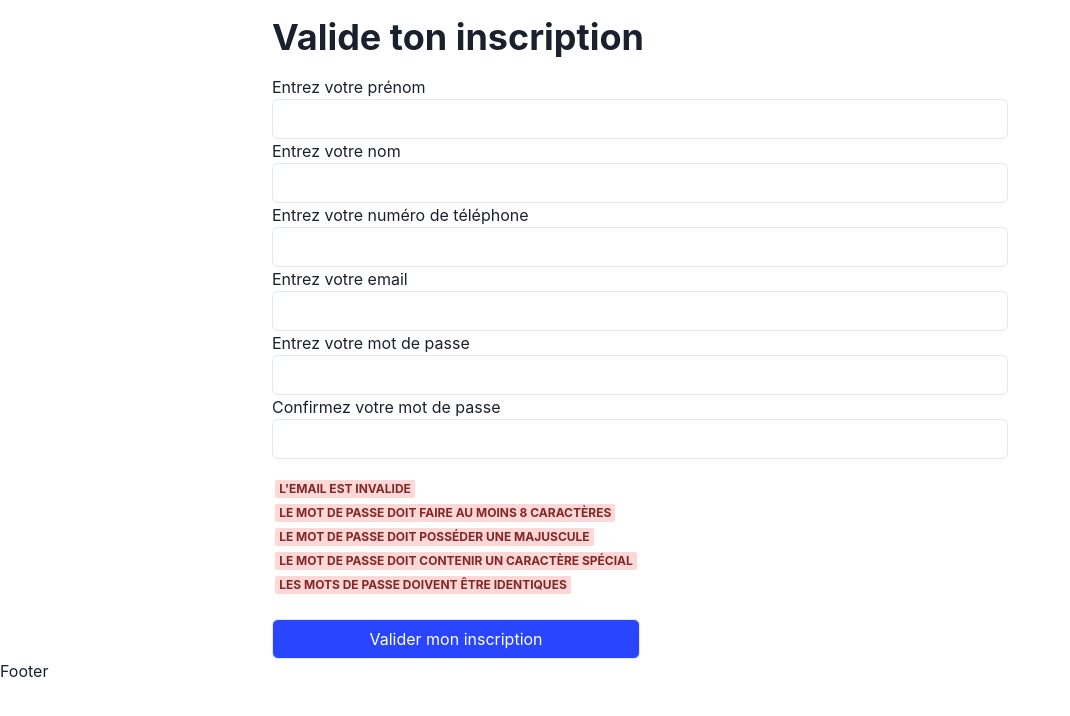
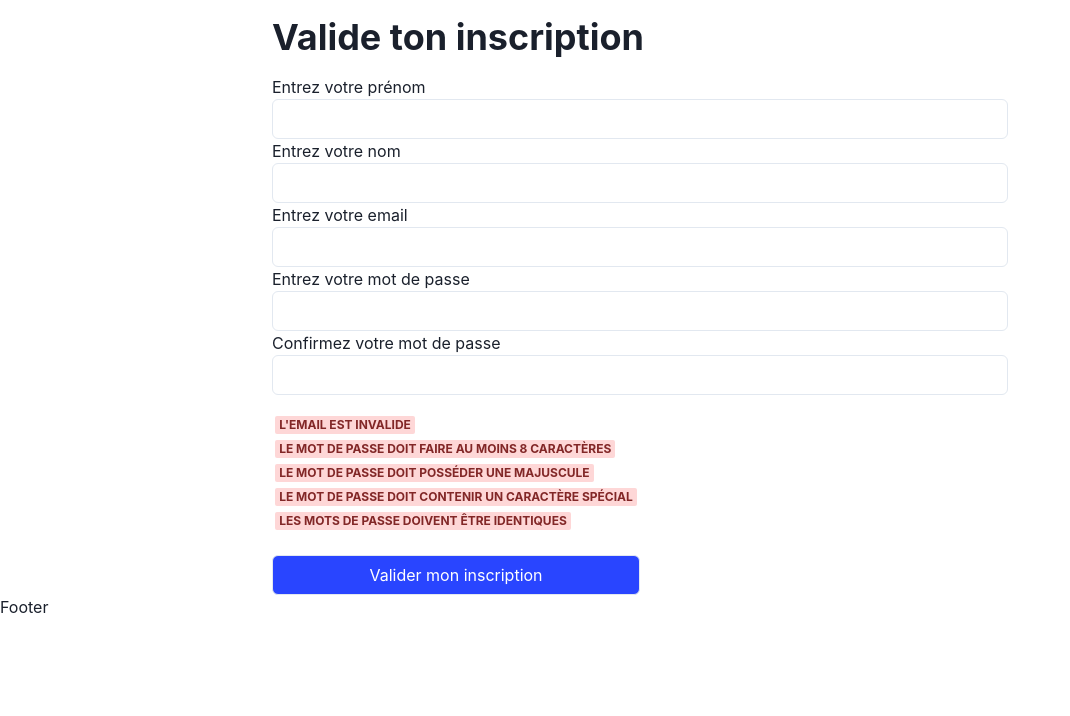
Before and after one commit to FairFightKing/PrestAgile, a Next.js app in the folder app/: page /register in a window 1280 px wide. Shown: the top 716 px of the page, without its empty margins (0-1070 px from the left). Built offline with nearby package versions, Linux system fonts and the light colour scheme.

Commit message:
UPDATE register ui and link to api

```diff
--- a/app/logic/registration/services/registrationServices.ts
+++ b/app/logic/registration/services/registrationServices.ts
@@ -1,6 +1,15 @@
+import axios, {AxiosResponse} from "axios";
+
 export interface RegistrationInput {
     email: string;
     password: string;
+    userInfo?: userInfo
+}
+
+interface userInfo {
+    firstName: string
+    lastName: string
+    phone?: number
 }
 
 export class RegistrationServicesImpl {
@@ -16,4 +25,11 @@ export class RegistrationServicesImpl {
         const specialCharRegex = /[!@#$%^&*()_+\-=\[\]{};':"\\|,.<>\/?]+/;
         return specialCharRegex.test(password);
     };
+
+    public static sendDataToApi = (data: RegistrationInput): Promise<AxiosResponse<any>> => {
+        let response = axios.post("http://localhost:8000/api/auth/register", data)
+        return response.then(res => {
+            return res.data
+        })
     }
+}
--- a/app/package.json
+++ b/app/package.json
@@ -22,6 +22,7 @@
     "@chakra-ui/react": "^1.7.3",
     "@emotion/react": "^11.7.0",
     "@emotion/styled": "^11.6.0",
+    "axios": "^0.24.0",
     "framer-motion": "^4.1.17",
     "lint-staged": "^12.0.2",
     "next": "12.0.5",
--- a/app/pages/index.tsx
+++ b/app/pages/index.tsx
@@ -1,9 +1,10 @@
 import type { NextPage } from 'next';
+import { Link } from '@chakra-ui/react';
 
 const Home: NextPage = () => {
   return (
     <div>
-      z ehdbhe behbeh efe bhfezbfh endn Page accueil Next Js. de wo enen
+      <Link href="/register">Register</Link>
     </div>
   );
 };
--- a/app/pages/register.tsx
+++ b/app/pages/register.tsx
@@ -2,7 +2,8 @@ import type { NextPage } from 'next';
 import { useState } from 'react';
 import { ValidationContainer } from '../ui/components/register/ValidationContainer';
 import { Input } from '@chakra-ui/input';
-import { Container, Heading, Text } from '@chakra-ui/react';
+import { Button, Container, Heading, Text, useToast } from '@chakra-ui/react';
+import { RegistrationServicesImpl } from '../logic/registration/services/registrationServices';
 
 const Home: NextPage = () => {
   const [formRegisterValue, setRegisterFormValue] = useState({
@@ -11,12 +12,51 @@ const Home: NextPage = () => {
     confirmPassword: '',
     firstName: '',
     lastName: '',
-    phone: '',
   });
+
+  const toast = useToast();
+  const [error, setError] = useState('');
+
+  function handleSubmit(e) {
+    e.preventDefault();
+    const cloneUserBasic = (({ confirmPassword, firstName, lastName, ...o }) =>
+      o)(formRegisterValue);
+    const cloneUserInfo = (({ email, password, confirmPassword, ...o }) => o)(
+      formRegisterValue,
+    );
+    console.log(cloneUserBasic, cloneUserInfo);
+    if (!RegistrationServicesImpl.checkInputForApi(cloneUserBasic))
+      return setError("Le mot de passe n'est pas valide");
+    RegistrationServicesImpl.sendDataToApi({
+      ...cloneUserBasic,
+      userInfo: {
+        ...cloneUserInfo,
+      },
+    })
+      .then(() => {
+        toast({
+          title: 'Account created.',
+          description: "We've created your account for you.",
+          status: 'success',
+          duration: 9000,
+          isClosable: true,
+        });
+      })
+      .catch(error => {
+        toast({
+          title: 'Erreur lors de la création du compte.',
+          description: "L'email associé existe déjà.",
+          status: 'error',
+          duration: 9000,
+          isClosable: true,
+        });
+      });
+  }
 
   return (
     <Container maxW="container.md">
       <form
+        onSubmit={handleSubmit}
         onChange={({ target }) =>
           setRegisterFormValue({
             ...formRegisterValue,
@@ -36,10 +76,6 @@ const Home: NextPage = () => {
           Entrez votre nom
         </Text>
         <Input type="text" id="lastName" />
-        <Text as="label" htmlFor="phone">
-          Entrez votre numéro de téléphone
-        </Text>
-        <Input type="text" id="phone" />
         <Text as="label" htmlFor="email">
           Entrez votre email
         </Text>
```
Also changed, not shown: 1 other file (tests, documents, lock files or other folders). Lines whose indentation alone changed are shown as unchanged.
